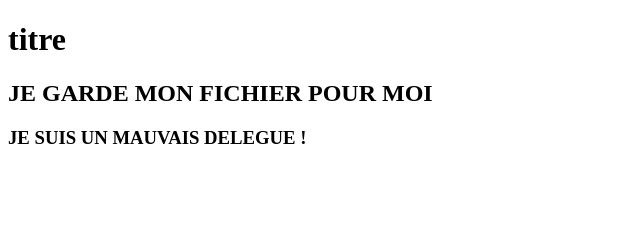
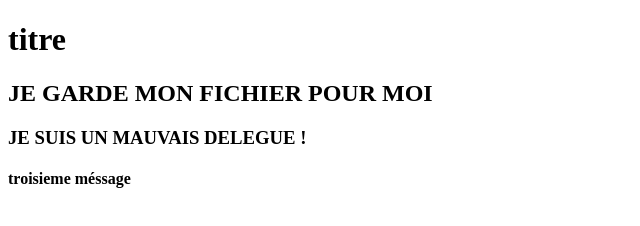
Before and after one commit to L-DC0/test_pull_request, a plain HTML site: page test.html in a window 1280 px wide. Shown: the whole page, without its empty margins (0-640 px from the left). Drawn offline with Linux system fonts and the light colour scheme.

Commit message:
deuxieme commit

```diff
--- a/test.html
+++ b/test.html
@@ -9,5 +9,6 @@
     <h1>titre</h1>
     <H2>JE GARDE MON FICHIER POUR MOI</H2>
     <H3>JE SUIS UN MAUVAIS DELEGUE !</H3>
+    <h4>troisieme méssage</h4>
 </body>
 </html>
```
